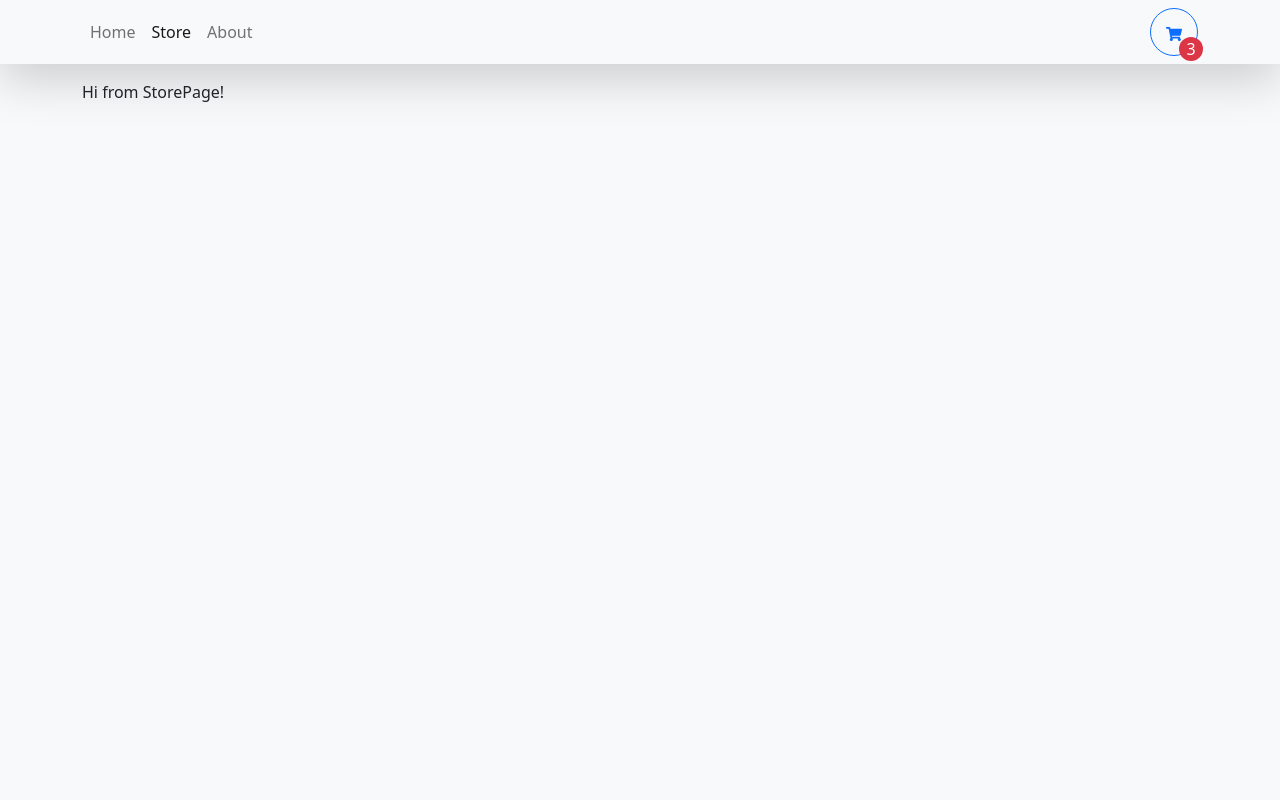
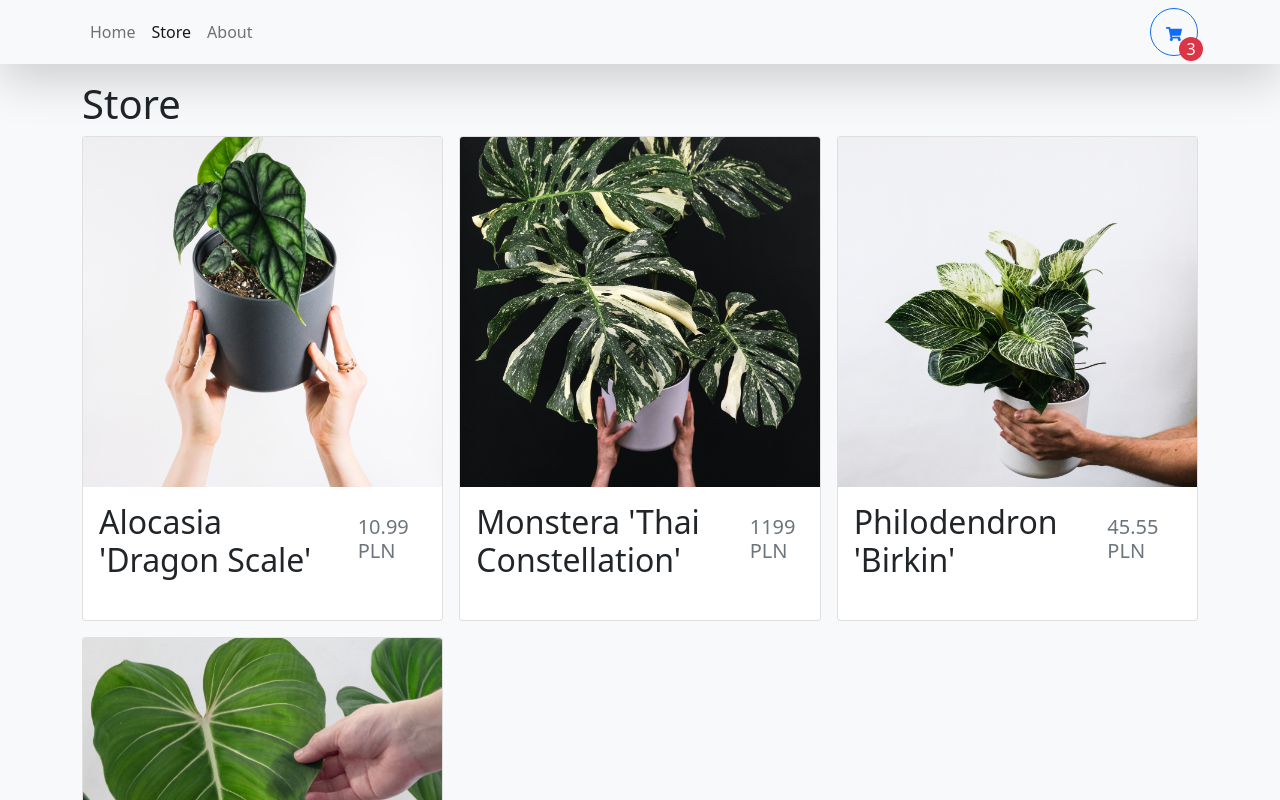
Before and after one commit to jakub0227/E-shop-with-cart, a React (Vite) app: page /store in a window 1280 px wide. Shown: the top 800 px of the page. Built offline with nearby package versions, Linux system fonts and the light colour scheme.

Commit message:
create StoreItem product card component, add styles

```diff
--- /dev/null
+++ b/src/components/StoreItem.tsx
@@ -0,0 +1,28 @@
+import { FC } from "react";
+import { Card, CardImg } from "react-bootstrap";
+
+interface StoreItemProps {
+  id: number;
+  name: string;
+  price: number;
+  imgUrl: string;
+}
+
+export const StoreItem: FC<StoreItemProps> = ({ id, name, price, imgUrl }) => {
+  return (
+    <Card>
+      <Card.Img
+        variant="top"
+        src={imgUrl}
+        height="350px"
+        style={{ objectFit: "cover" }}
+      />
+      <Card.Body className="d-flex flex-column">
+        <Card.Title className="d-flex justify-content-space-between align-items-baseline mb-4">
+          <span className="fs-2">{name}</span>
+          <span className="ms-2 text-muted">{price} PLN</span>
+        </Card.Title>
+      </Card.Body>
+    </Card>
+  );
+};
--- a/src/pages/StorePage.tsx
+++ b/src/pages/StorePage.tsx
@@ -1,3 +1,18 @@
+import { Col, Row } from "react-bootstrap";
+import { StoreItem } from "../components/StoreItem";
+import storeItems from "../data/items.json";
+
 export const StorePage = () => {
-  return <div>Hi from StorePage!</div>;
+  return (
+    <>
+      <h1>Store</h1>
+      <Row md={2} xs={1} lg={3} className="g-3">
+        {storeItems.map((item) => (
+          <Col key={item.id}>
+            <StoreItem {...item} />
+          </Col>
+        ))}
+      </Row>
+    </>
+  );
 };
```
